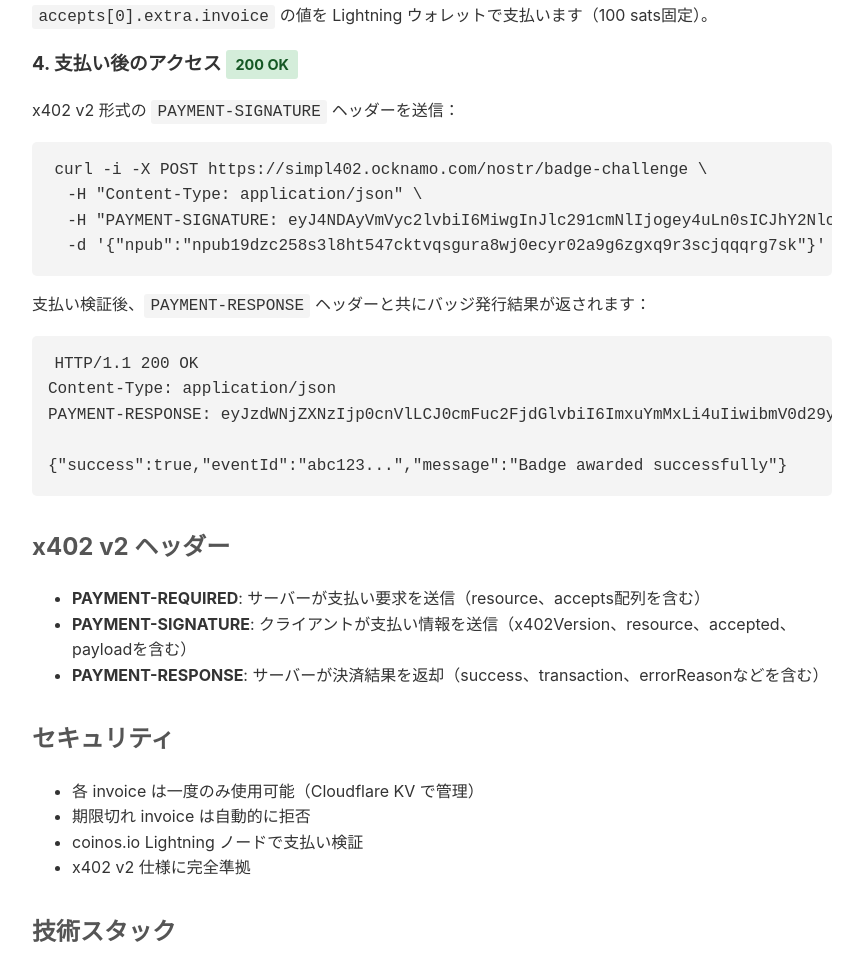
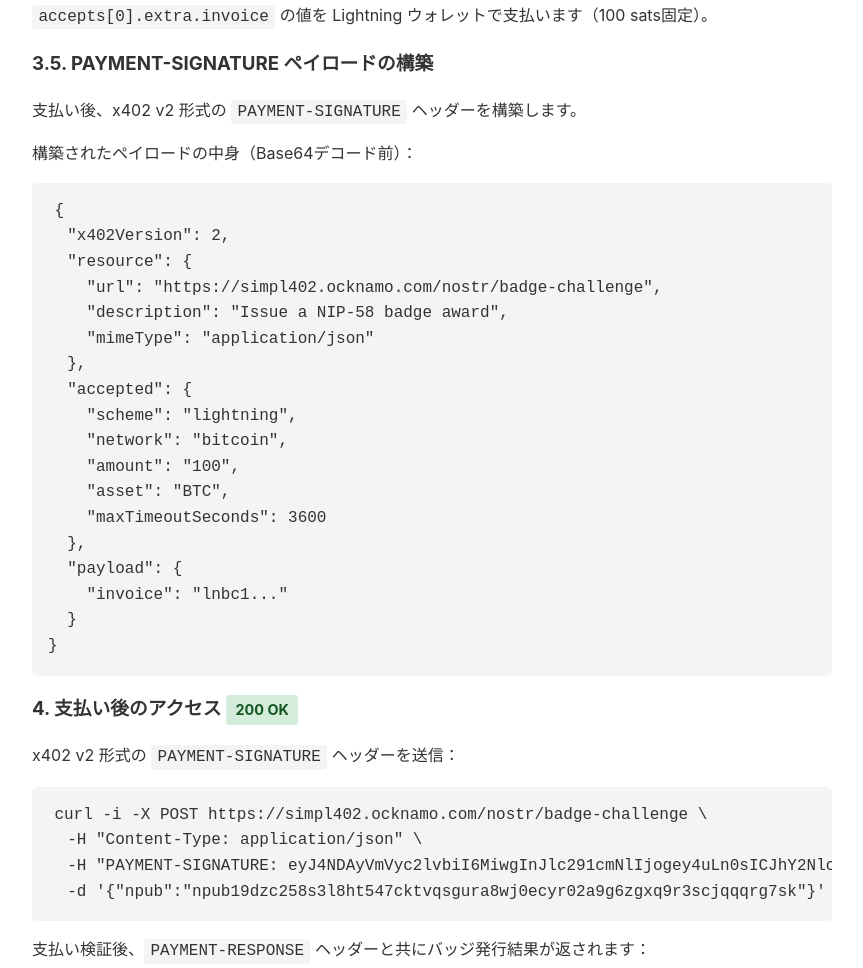
Before and after one commit to ocknamo/simpl402, a website: page nostr-api/public/index.html in a window 1280 px wide. Shown: the part 1809-2777 px from the top of the page, without its empty margins (208-1071 px from the left). Drawn offline with Linux system fonts and the light colour scheme.

Commit message:
feat: update top page

```diff
--- a/nostr-api/public/index.html
+++ b/nostr-api/public/index.html
@@ -124,6 +124,28 @@ PAYMENT-REQUIRED: eyJ4NDAyVmVyc2lvbiI6MiwgImVycm9yIjogIi4uLiIsICJyZXNvdXJjZSI6IH
 		<h3>3. Invoice の支払い</h3>
 		<p><code>accepts[0].extra.invoice</code> の値を Lightning ウォレットで支払います（100 sats固定）。</p>
 
+		<h3>3.5. PAYMENT-SIGNATURE ペイロードの構築</h3>
+		<p>支払い後、x402 v2 形式の <code>PAYMENT-SIGNATURE</code> ヘッダーを構築します。</p>
+		<p>構築されたペイロードの中身（Base64デコード前）：</p>
+		<pre><code>{
+  "x402Version": 2,
+  "resource": {
+    "url": "https://simpl402.ocknamo.com/nostr/badge-challenge",
+    "description": "Issue a NIP-58 badge award",
+    "mimeType": "application/json"
+  },
+  "accepted": {
+    "scheme": "lightning",
+    "network": "bitcoin",
+    "amount": "100",
+    "asset": "BTC",
+    "maxTimeoutSeconds": 3600
+  },
+  "payload": {
+    "invoice": "lnbc1..."
+  }
+}</code></pre>
+
 		<h3>4. 支払い後のアクセス <span class="status-badge status-200">200 OK</span></h3>
 		<p>x402 v2 形式の <code>PAYMENT-SIGNATURE</code> ヘッダーを送信：</p>
 		<pre><code>curl -i -X POST https://simpl402.ocknamo.com/nostr/badge-challenge \
@@ -146,7 +168,7 @@ PAYMENT-RESPONSE: eyJzdWNjZXNzIjp0cnVlLCJ0cmFuc2FjdGlvbiI6ImxuYmMxLi4uIiwibmV0d2
 
 		<h2>セキュリティ</h2>
 		<ul>
-			<li>各 invoice は一度のみ使用可能（Cloudflare KV で管理）</li>
+			<li>各 invoice は一度のみ使用可能</li>
 			<li>期限切れ invoice は自動的に拒否</li>
 			<li>coinos.io Lightning ノードで支払い検証</li>
 			<li>x402 v2 仕様に完全準拠</li>
```
